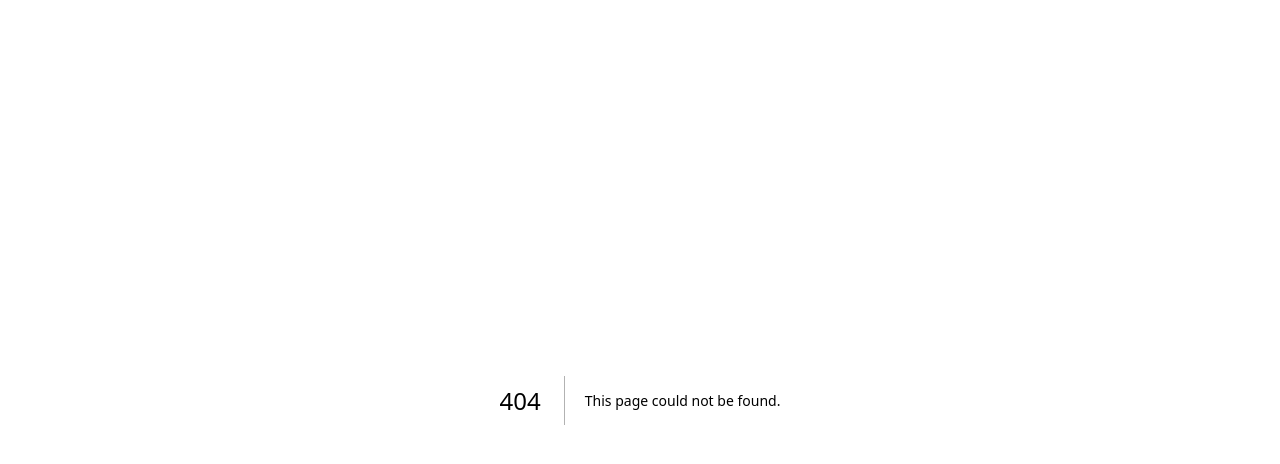
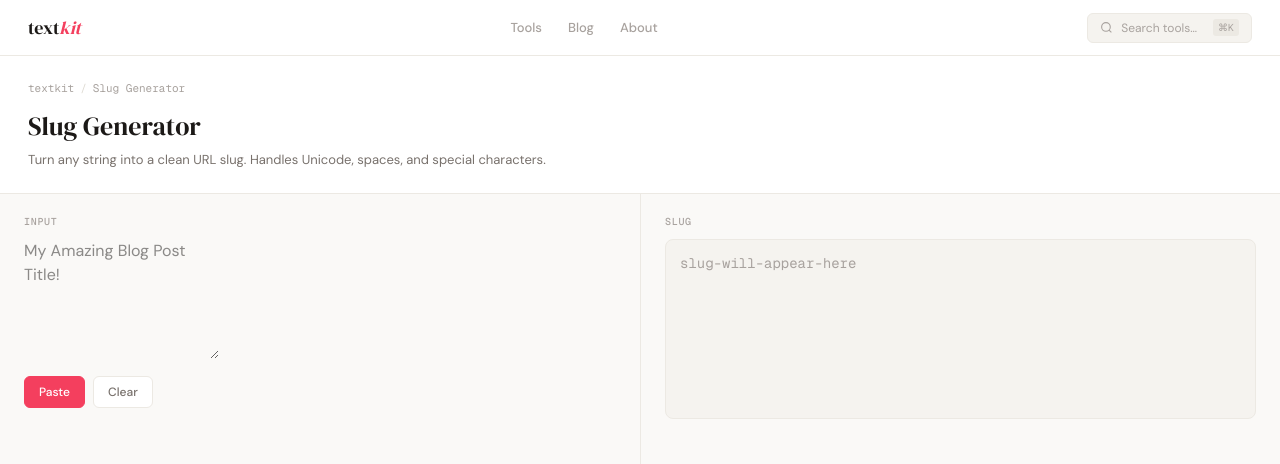
Before and after one commit to yarosheptab/textkit, a Next.js app: page /slug in a window 1280 px wide. Before the commit this address had no page. Shown: the top 464 px of the page. Built offline with nearby package versions, Linux system fonts and the light colour scheme.

Commit message:
feat: Slug Generator tool

```diff
--- /dev/null
+++ b/app/slug/page.tsx
@@ -0,0 +1,83 @@
+"use client"
+
+import { useState } from "react"
+import {
+  ToolLayout, SplitPane, PaneLabel, PaneButton, Textarea, OutputBox,
+} from "@/components/tool-layout"
+
+function toSlug(str: string): string {
+  return str
+    .normalize("NFD")
+    .replace(/[\u0300-\u036f]/g, "")
+    .toLowerCase()
+    .replace(/[^a-z0-9\s-]/g, "")
+    .trim()
+    .replace(/[\s]+/g, "-")
+    .replace(/-+/g, "-")
+    .replace(/^-|-$/g, "")
+}
+
+export default function SlugPage() {
+  const [input, setInput] = useState("")
+  const [copied, setCopied] = useState(false)
+  const slug = toSlug(input)
+
+  const copy = () => {
+    navigator.clipboard.writeText(slug)
+    setCopied(true)
+    setTimeout(() => setCopied(false), 1500)
+  }
+
+  return (
+    <ToolLayout
+      slug="slug"
+      name="Slug Generator"
+      description="Turn any string into a clean URL slug. Handles Unicode, spaces, and special characters."
+    >
+      <SplitPane
+        left={
+          <>
+            <PaneLabel>Input</PaneLabel>
+            <Textarea
+              value={input}
+              onChange={(e) => setInput(e.target.value)}
+              placeholder="My Amazing Blog Post Title!"
+              spellCheck={false}
+              style={{ minHeight: "120px" }}
+            />
+            <div style={{ display: "flex", gap: "8px", marginTop: "10px" }}>
+              <PaneButton
+                variant="primary"
+                onClick={async () => {
+                  const t = await navigator.clipboard.readText()
+                  setInput(t)
+                }}
+              >Paste</PaneButton>
+              <PaneButton onClick={() => setInput("")}>Clear</PaneButton>
+            </div>
+          </>
+        }
+        right={
+          <>
+            <PaneLabel>Slug</PaneLabel>
+            <OutputBox>
+              <span style={{
+                fontFamily: "var(--font-mono), monospace", fontSize: "14px",
+                color: slug ? "var(--fg)" : "var(--subtle)", wordBreak: "break-all",
+              }}>
+                {slug || "slug-will-appear-here"}
+              </span>
+            </OutputBox>
+            {slug && (
+              <div style={{ marginTop: "10px" }}>
+                <PaneButton variant="primary" onClick={copy}>
+                  {copied ? "Copied!" : "Copy slug"}
+                </PaneButton>
+              </div>
+            )}
+          </>
+        }
+      />
+    </ToolLayout>
+  )
+}
```
